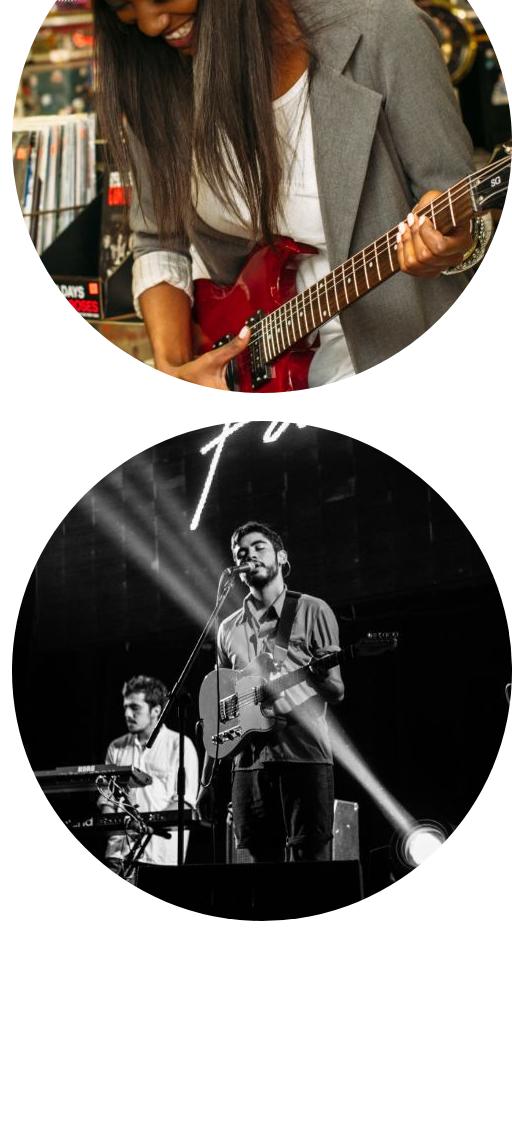
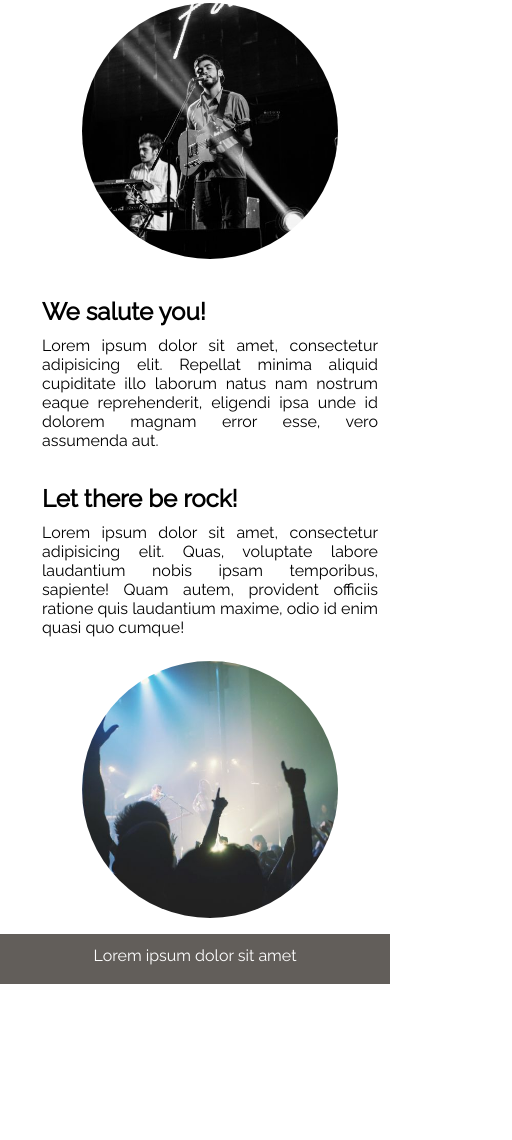
Before and after one commit to gvillablanca/rock-site, a plain HTML site: page index.html in a window 390 px wide. Shown: the part 860-2000 px from the top of the page, 512 px wide, since content can reach past the window. After the commit the page ends 1844 px from the top, so only its background shows below. Drawn offline with Linux system fonts and the light colour scheme.

Commit message:
arreglos

```diff
--- a/assets/css/main.css
+++ b/assets/css/main.css
@@ -1,6 +1,7 @@
 body{
 	padding: 0px;
 	margin: 0px;
+	font-family: 'Raleway', sans-serif;
 }
 
 ul{
@@ -112,4 +113,6 @@ h1{
 footer{
 	background-color: #625E5A;
 	height: 50px;
+	color: white;
+	text-align: center;
 }
--- a/assets/css/media.css
+++ b/assets/css/media.css
@@ -29,4 +29,14 @@
 		margin-left: 200px;
 	}
 
+	h2, .text-rock{
+		margin-left: 30px;
+		text-align: justify;
+		margin-top: 10px;
+	}
+
+	img{
+		width: 70%;
+		margin-left: 70px;
+	}
 }
--- a/index.html
+++ b/index.html
@@ -5,6 +5,7 @@
 	<meta name="viewport" content="width=device-width, user-scalable=no, initial-scale=1.0, maximum-scale=1.0, minimum-scale=1.0">
 	<title>Rock-Site</title>
 	<link rel="stylesheet" href="font-awesome-4.7.0\css\font-awesome.css">
+	<link href="https://fonts.googleapis.com/css?family=Raleway" rel="stylesheet">
 	<link rel="stylesheet" href="assets/css/grid.css">
 	<link rel="stylesheet" href="assets/css/main.css">
 	<link rel="stylesheet" href="assets/css/media.css">
```
